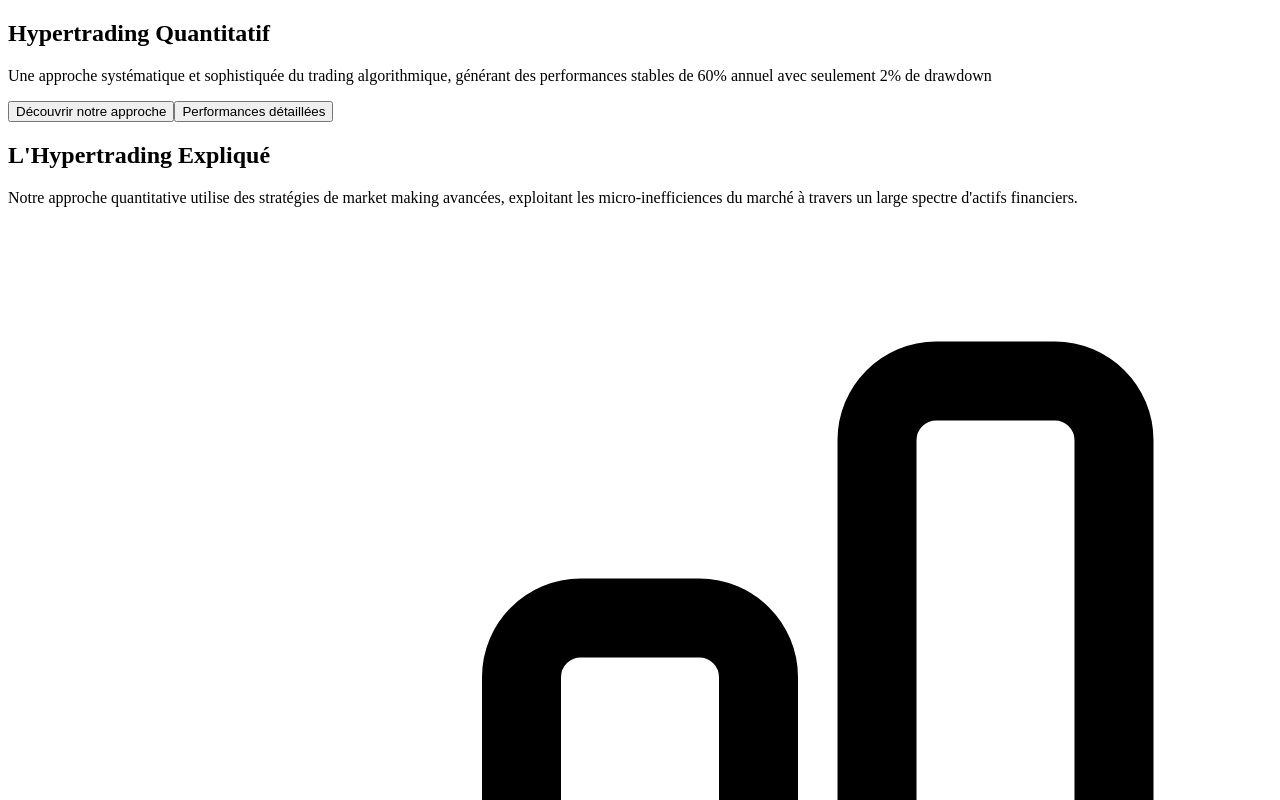
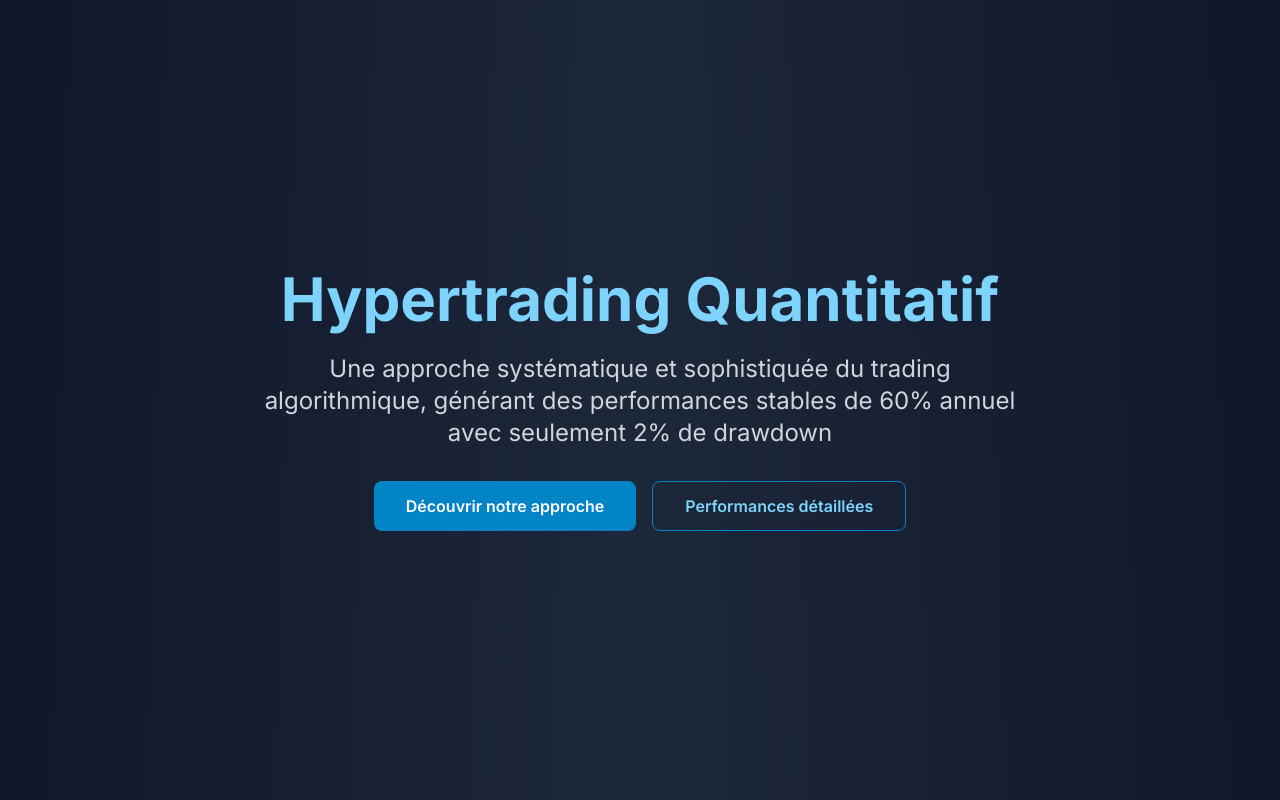
Before and after one commit to Bryan922/hypertrading-website, a Next.js app: page / in a window 1280 px wide. Shown: the top 800 px of the page. Built offline with nearby package versions, Linux system fonts and the light colour scheme.

Commit message:
feat: add root layout and global styles

```diff
--- /dev/null
+++ b/app/globals.css
@@ -0,0 +1,19 @@
+@tailwind base;
+@tailwind components;
+@tailwind utilities;
+
+:root {
+  --foreground-rgb: 255, 255, 255;
+  --background-start-rgb: 0, 0, 0;
+  --background-end-rgb: 0, 0, 0;
+}
+
+body {
+  color: rgb(var(--foreground-rgb));
+  background: linear-gradient(
+    to bottom,
+    transparent,
+    rgb(var(--background-end-rgb))
+  )
+  rgb(var(--background-start-rgb));
+}
--- /dev/null
+++ b/app/layout.tsx
@@ -0,0 +1,24 @@
+import type { Metadata } from 'next'
+import { Inter } from 'next/font/google'
+import './globals.css'
+
+const inter = Inter({ subsets: ['latin'], variable: '--font-inter' })
+
+export const metadata: Metadata = {
+  title: 'Hypertrading - Trading Quantitatif',
+  description: 'Plateforme de trading quantitatif spécialisée dans le market making avec des performances stables de 60% annuel.',
+}
+
+export default function RootLayout({
+  children,
+}: {
+  children: React.ReactNode
+}) {
+  return (
+    <html lang="fr" className={inter.variable}>
+      <body className="min-h-screen bg-secondary-900">
+        {children}
+      </body>
+    </html>
+  )
+}
```
